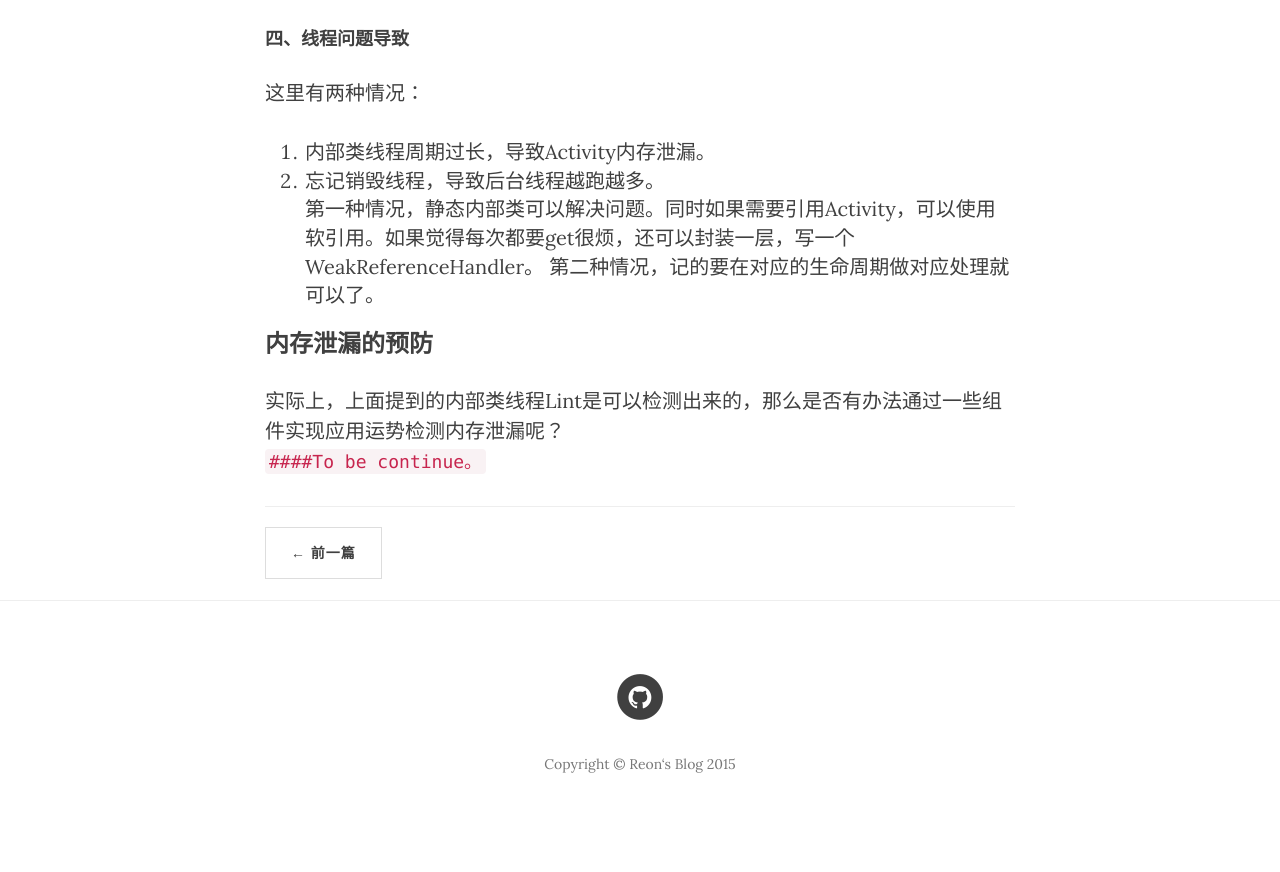
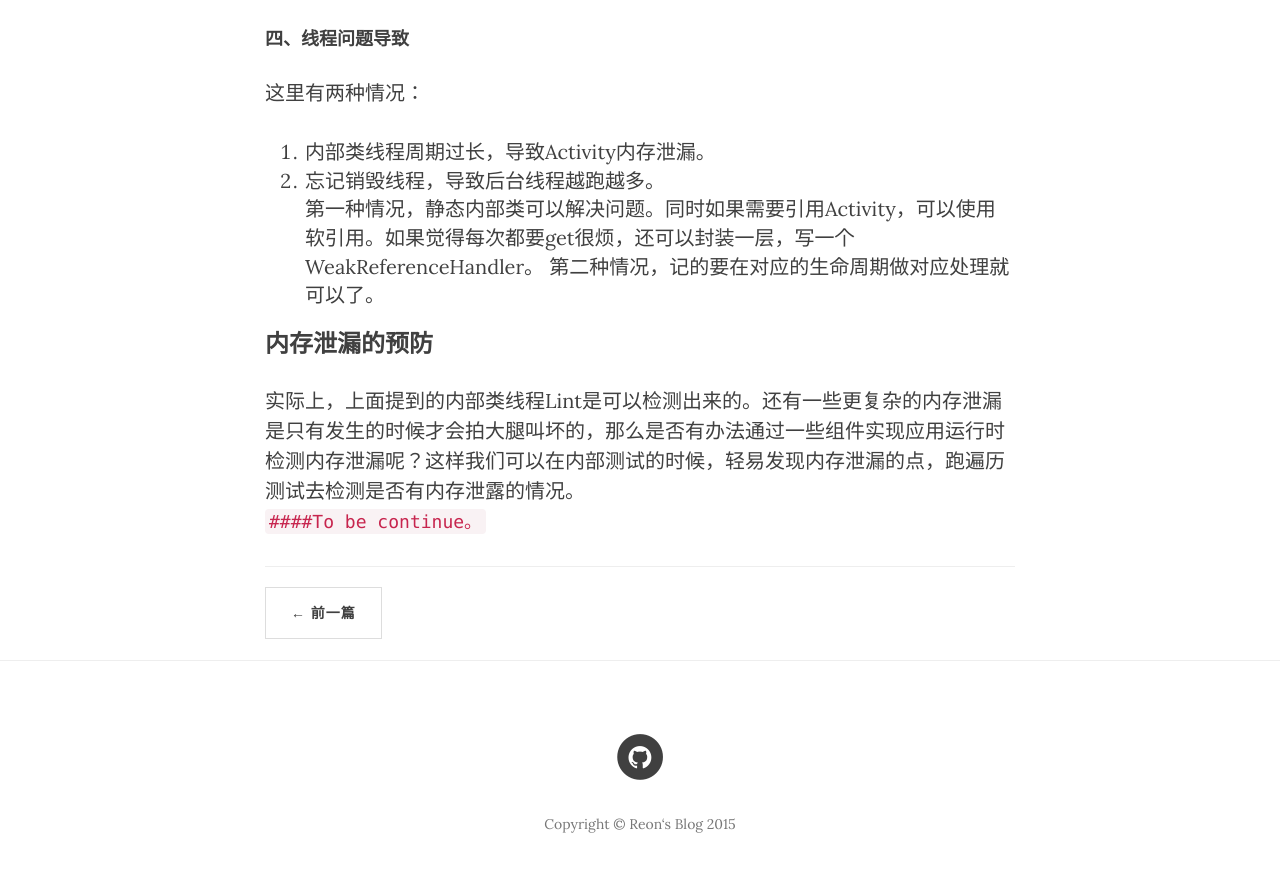
Before and after one commit to reondz/reondz.github.io, a Jekyll site: the page built from _posts/2015-05-08-有关ANdroid泄漏.markdown, in a window 1280 px wide and 900 px high, scrolled down 2235 px. Shown: the top 872 px of the window. Built offline with Jekyll 4.4.1, drawn with Linux system fonts in a browser that asks for light colours; nearby versions of some CDN libraries; comment, search, counter and statistics services are not loaded; before the commit the page ends 3075 px from its top, so only the background shows below that.

Commit message:
修改拼误（打字的时候拼写太快导致的错误－ －）

```diff
--- a/_posts/2015-05-08-有关ANdroid泄漏.markdown
+++ b/_posts/2015-05-08-有关ANdroid泄漏.markdown
@@ -59,5 +59,5 @@ Android中非常多的资源加载和使用时都需要传入一个Context，比
 第二种情况，记的要在对应的生命周期做对应处理就可以了。
 
 ###内存泄漏的预防
-实际上，上面提到的内部类线程Lint是可以检测出来的，那么是否有办法通过一些组件实现应用运势检测内存泄漏呢？
+实际上，上面提到的内部类线程Lint是可以检测出来的。还有一些更复杂的内存泄漏是只有发生的时候才会拍大腿叫坏的，那么是否有办法通过一些组件实现应用运行时检测内存泄漏呢？这样我们可以在内部测试的时候，轻易发现内存泄漏的点，跑遍历测试去检测是否有内存泄露的情况。
 `####To be continue。  `
```
